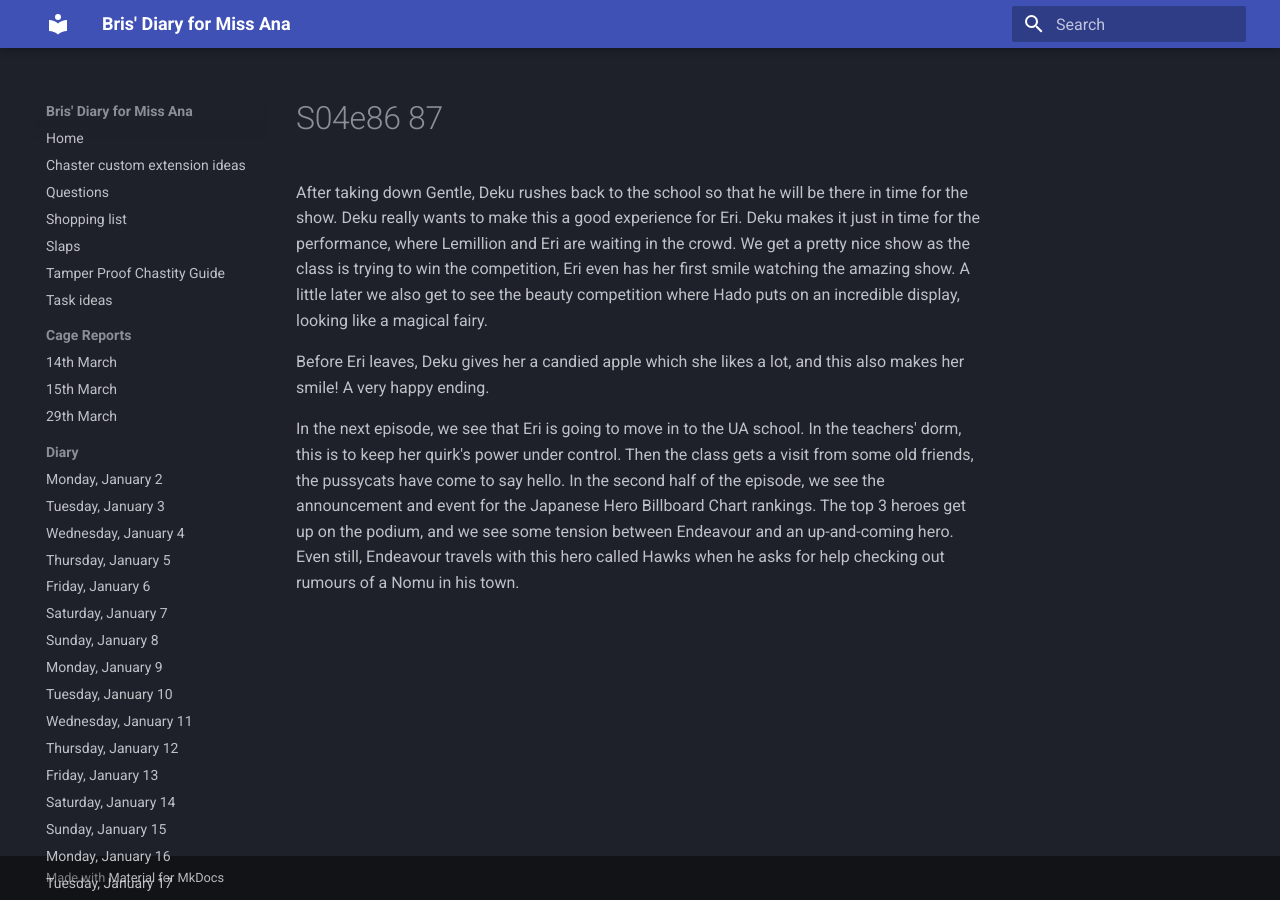
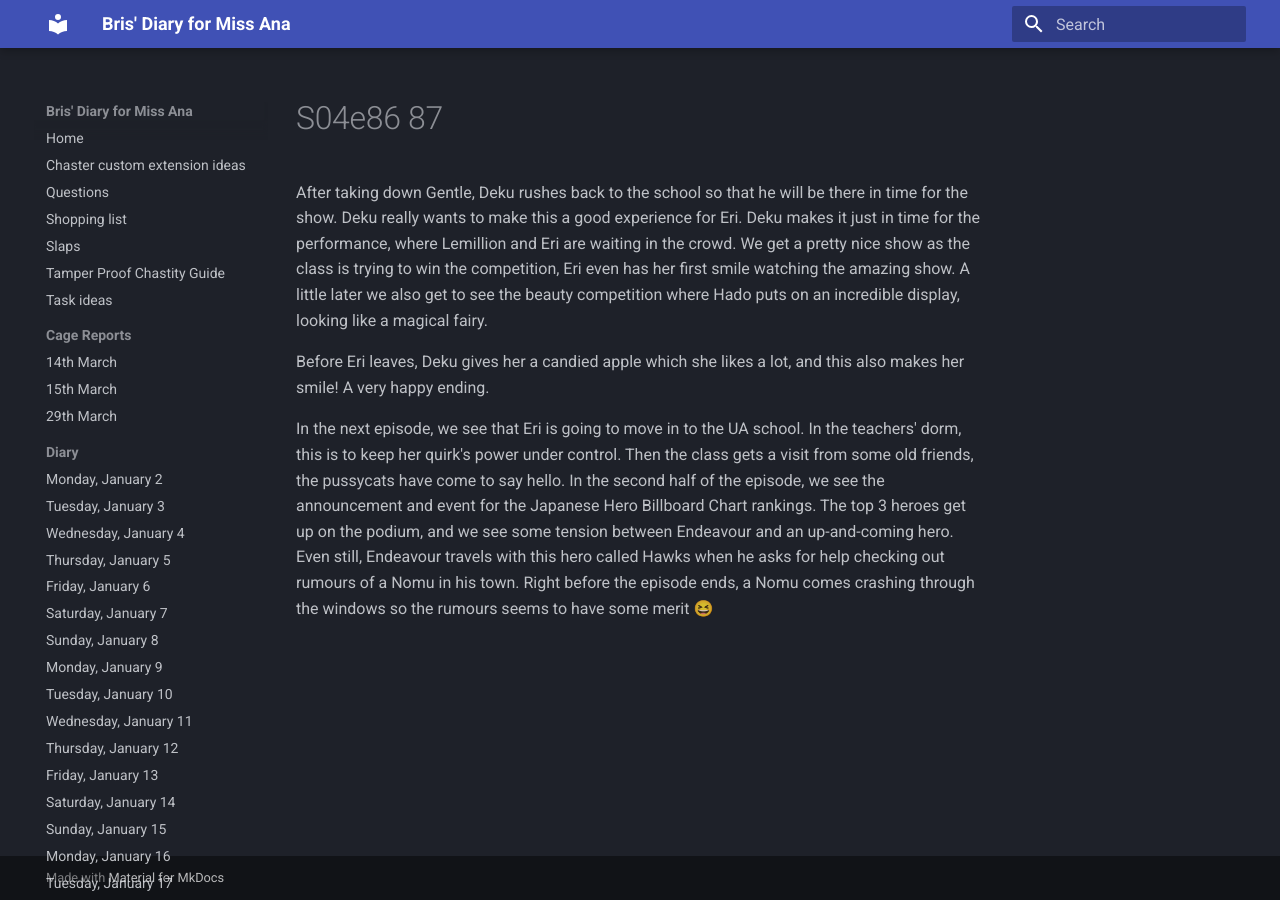
Before and after one commit to bris00/DFMA, an MkDocs documentation site: the page built from diary/Series/My Hero Academia/s04e86-87.md, in a window 1280 px wide. Built offline with MkDocs 1.6.1 and Material for MkDocs 9.7.7, drawn with Linux system fonts in a browser that asks for light colours.

Commit message:
vault backup: 2023-04-09 21:42:27
Affected files:
diary/Series/My Hero Academia/s04e86-87.md

```diff
--- a/diary/Series/My Hero Academia/s04e86-87.md
+++ b/diary/Series/My Hero Academia/s04e86-87.md
@@ -2,4 +2,4 @@ After taking down Gentle, Deku rushes back to the school so that he will be ther
 
 Before Eri leaves, Deku gives her a candied apple which she likes a lot, and this also makes her smile! A very happy ending.
 
-In the next episode, we see that Eri is going to move in to the UA school. In the teachers' dorm, this is to keep her quirk's power under control. Then the class gets a visit from some old friends, the pussycats have come to say hello. In the second half of the episode, we see the announcement and event for the Japanese Hero Billboard Chart rankings. The top 3 heroes get up on the podium, and we see some tension between Endeavour and an up-and-coming hero. Even still, Endeavour travels with this hero called Hawks when he asks for help checking out rumours of a Nomu in his town.
+In the next episode, we see that Eri is going to move in to the UA school. In the teachers' dorm, this is to keep her quirk's power under control. Then the class gets a visit from some old friends, the pussycats have come to say hello. In the second half of the episode, we see the announcement and event for the Japanese Hero Billboard Chart rankings. The top 3 heroes get up on the podium, and we see some tension between Endeavour and an up-and-coming hero. Even still, Endeavour travels with this hero called Hawks when he asks for help checking out rumours of a Nomu in his town. Right before the episode ends, a Nomu comes crashing through the windows so the rumours seems to have some merit 😆
```
